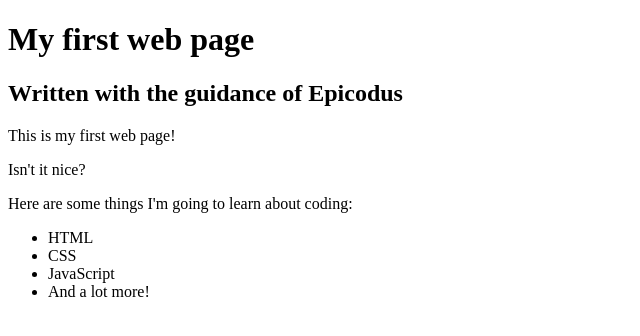
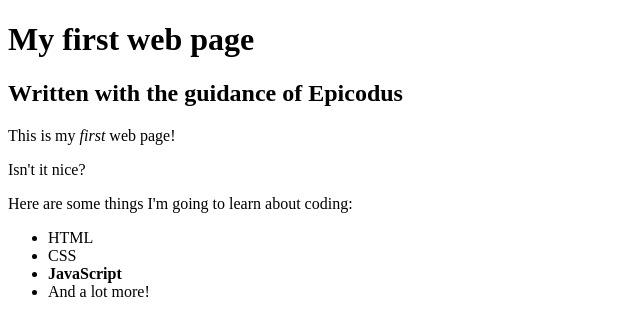
Before and after one commit to cistinson/my-first-webpage, a plain HTML site: page my-first-webpage.html in a window 1280 px wide. Shown: the full height of the page, 0-640 px from the left. Drawn offline with Linux system fonts and the light colour scheme.

Commit message:
added em and strong tags

```diff
--- a/my-first-webpage.html
+++ b/my-first-webpage.html
@@ -7,14 +7,14 @@
     <h1>My first web page</h1>
     <h2>Written with the guidance of Epicodus</h2>
 
-    <p>This is my first web page!</p>
+    <p>This is my <em>first</em> web page!</p>
     <p>Isn't it nice?</p>
 
     <p>Here are some things I'm going to learn about coding:</p>
     <ul>
       <li>HTML</li>
       <li>CSS</li>
-      <li>JavaScript</li>
+      <li><strong>JavaScript</strong></li>
       <li>And a lot more!</li>
     </ul>
   </body>
```
